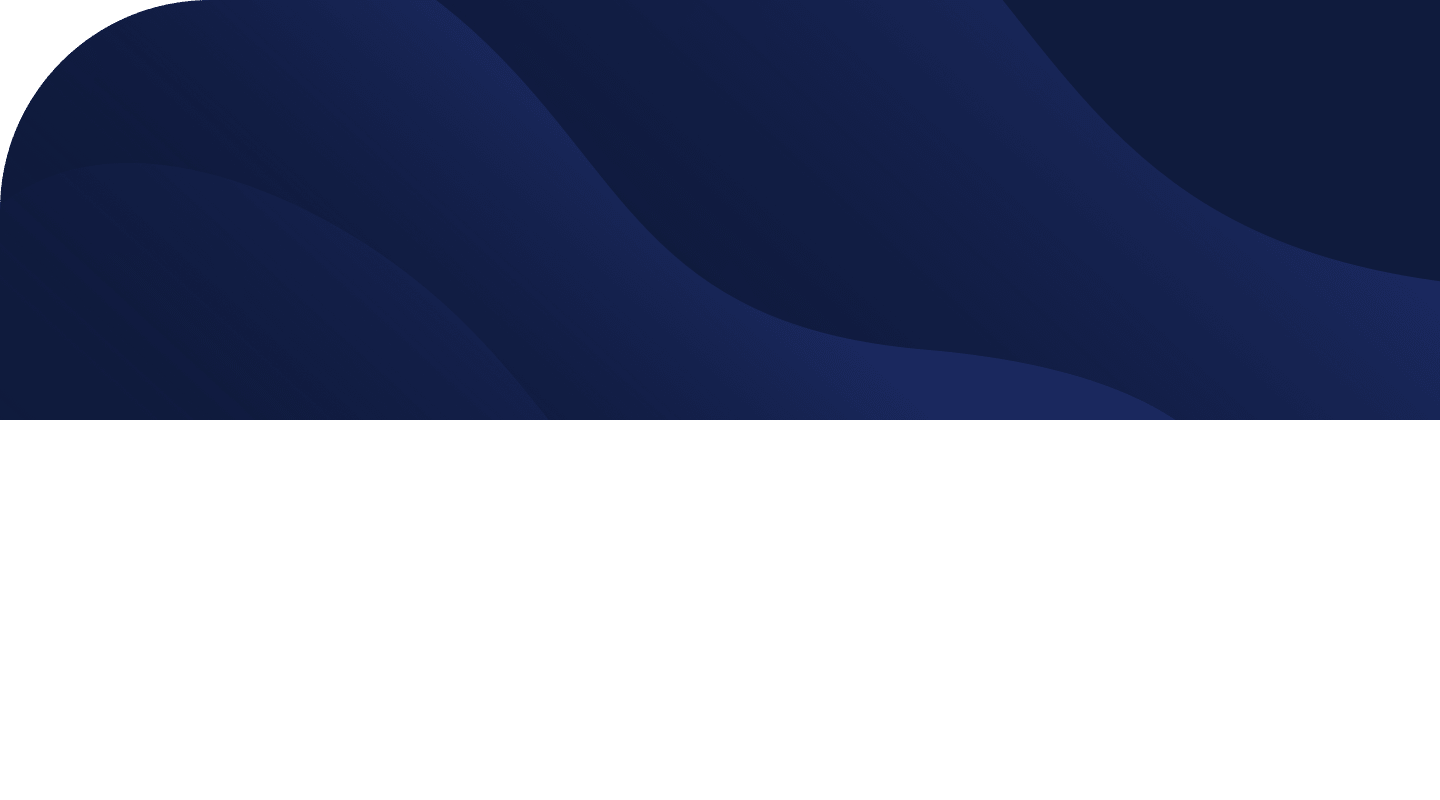
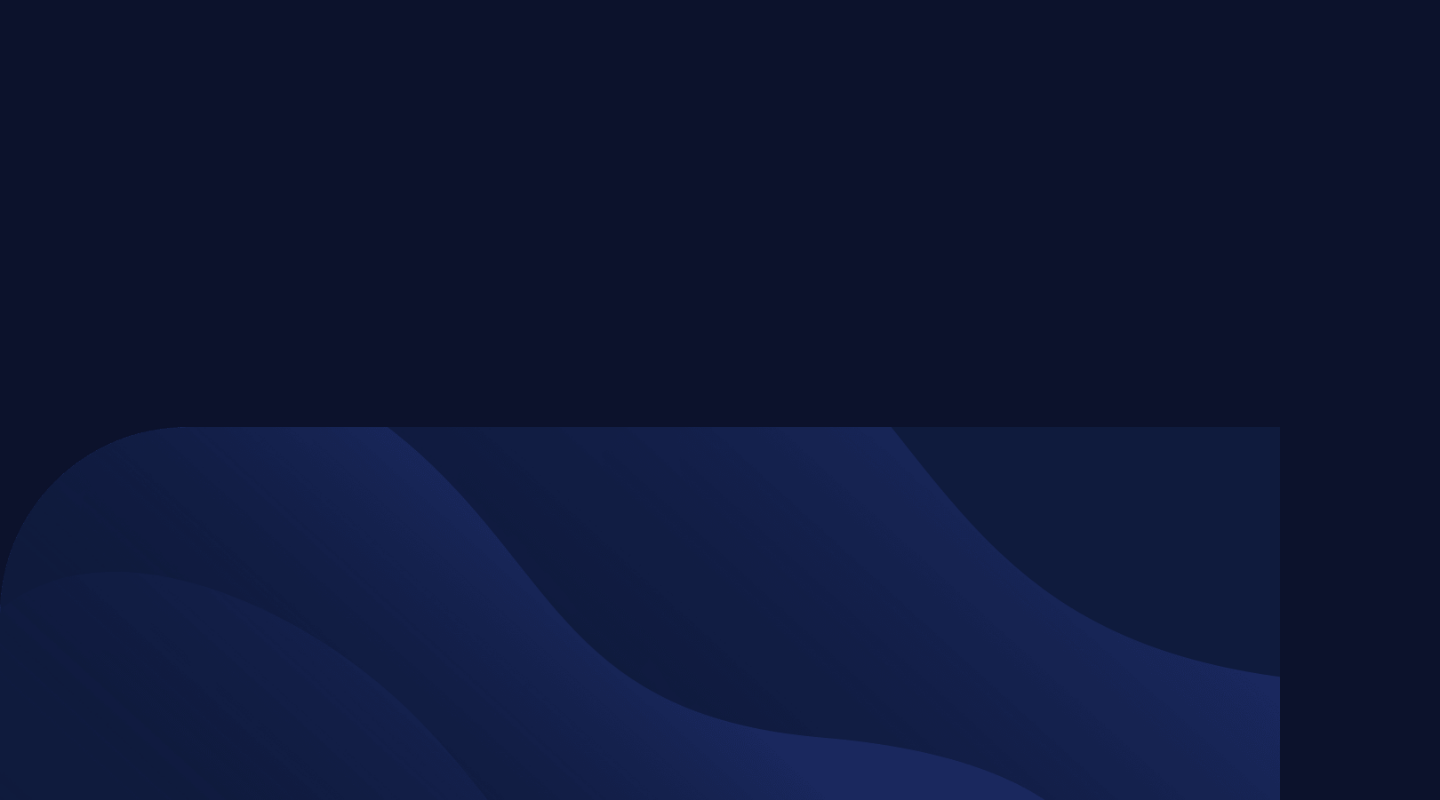
Before and after one commit to IderaNimah/fylo, a React (Vite) app: page / in a window 1280 px wide. Shown: the whole page, 1440 px wide, since content can reach past the window. Built offline with nearby package versions, Linux system fonts and the light colour scheme.

Commit message:
image input and sizing

```diff
--- a/src/App.css
+++ b/src/App.css
@@ -4,11 +4,13 @@
 }
 
 body{
-  background-color: ;
+  background-color:hsl(229, 57%, 11%);
 }
 
-.background {
-  width: 600px;
-  height: 600px;
-  background-image: url("./images/bg-desktop.png");
+
+.starter img{
+  position: absolute;
+  bottom: 0;
+  width: 100%;
+
 }
--- a/src/App.jsx
+++ b/src/App.jsx
@@ -4,9 +4,8 @@ import BG from "./assets/bg-desktop.png";
 
 const App = () => {
   return (
-    <div className="">
+    <div className="starter">
       <img src={BG} alt="background-image" />
-      {/* Your content here */}
     </div>
   );
 };
```
